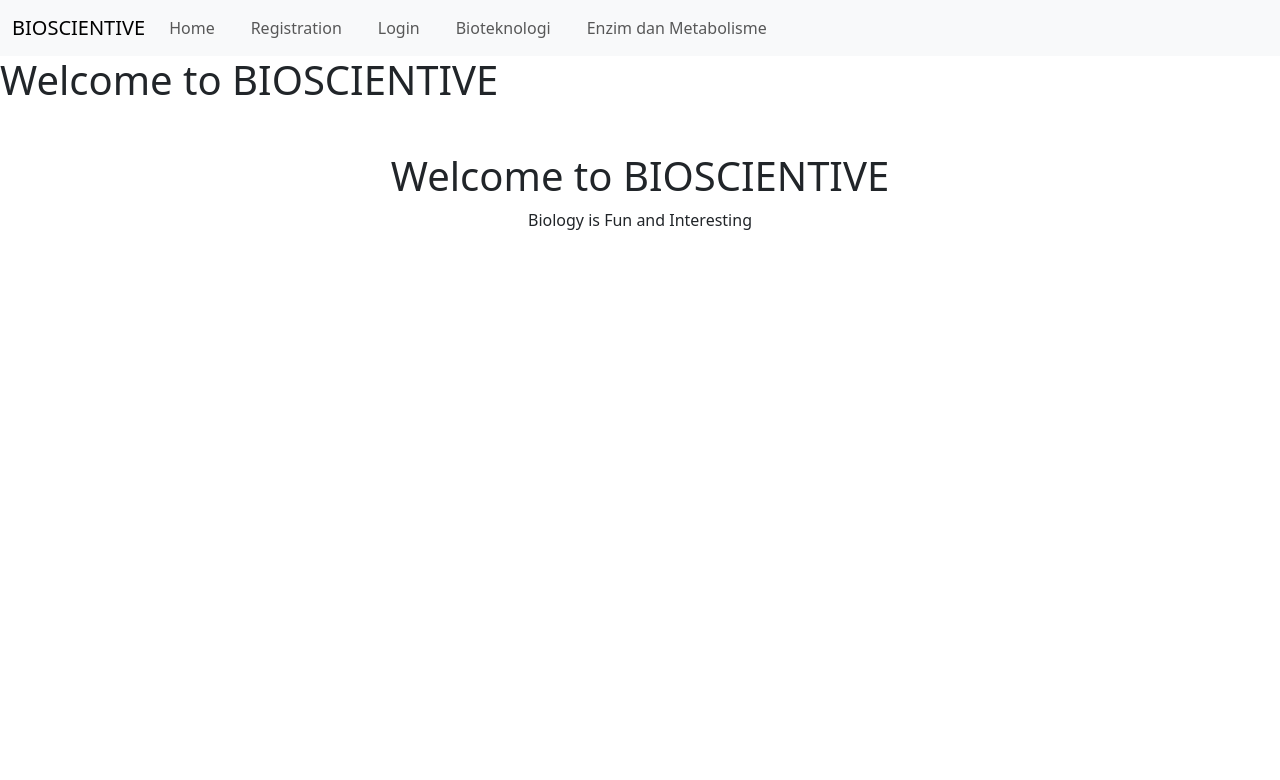
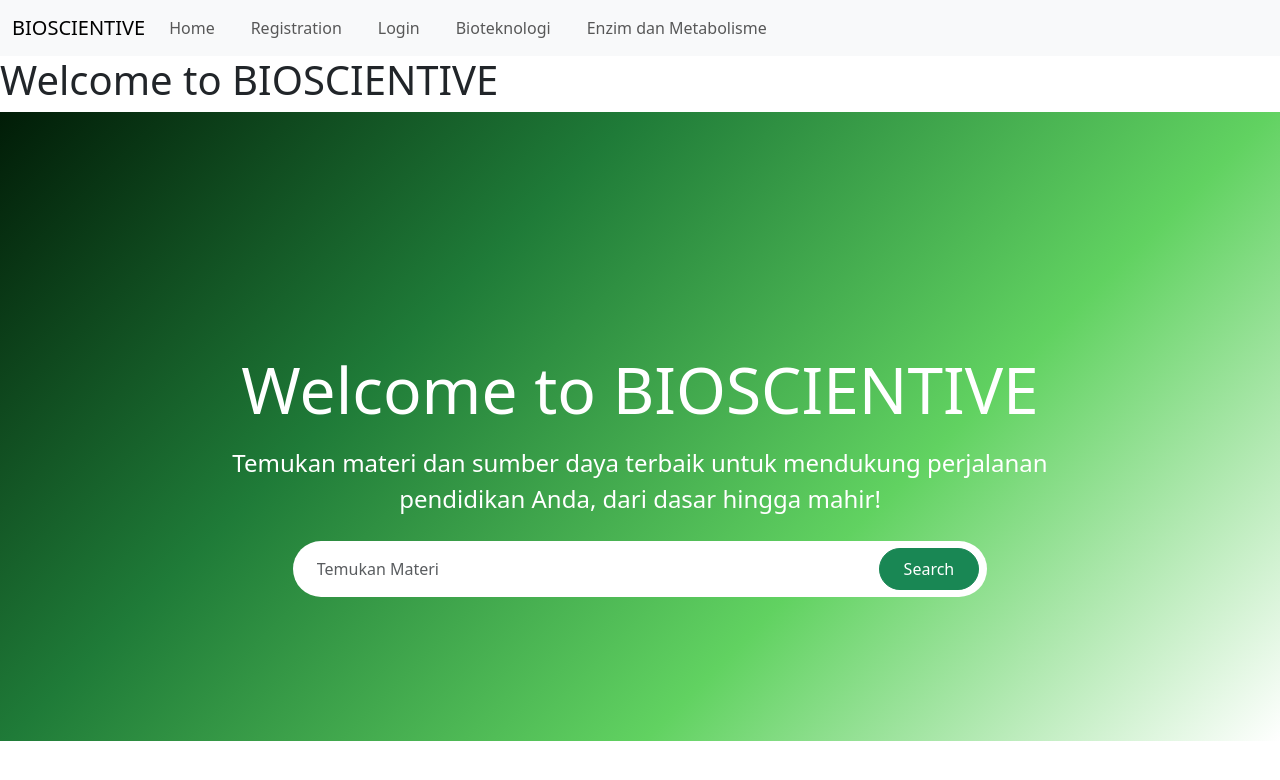
Before and after one commit to shintaem2005/Proyek-PSW1-Kelompok-7-Biologi-Kelas-12-SMA-D-IV-TRPL-Angkatan-24, a React (Create React App) app: page /home in a window 1280 px wide. Shown: the top 780 px of the page. Built offline with nearby package versions, Linux system fonts and the light colour scheme.

Commit message:
Update Homepage.js

```diff
--- a/src/pages/Homepage.js
+++ b/src/pages/Homepage.js
@@ -1,14 +1,42 @@
-// Homepage adalah Dashboard
 
 import React from "react";
+import './styles.css';
 
 const Homepage = () => {
-  return(
-    <div className="container text-center my-5">
-      <h1>Welcome to BIOSCIENTIVE</h1>
-      <p>Biology is Fun and Interesting</p>
+
+  return (
+
+    <div>
+    <div className="container-fluid py-5 mb-5 hero-header bg-gradient-success">
+      <div className="container py-5">
+        <div className="row justify-content-center py-5">
+          <div className="col-lg-10 pt-lg-5 mt-lg-5 text-center">
+            <h1 className="display-3 text-white mb-3 animated slideInDown">
+              Welcome to BIOSCIENTIVE
+            </h1>
+            <p className="fs-4 text-white mb-4 animated slideInDown">
+              Temukan materi dan sumber daya terbaik untuk mendukung perjalanan pendidikan Anda, dari dasar hingga mahir!
+            </p>
+            <div className="position-relative w-75 mx-auto animated slideInDown">
+              <input
+                className="form-control border-0 rounded-pill w-100 py-3 ps-4 pe-5"
+                type="text"
+                placeholder="Temukan Materi"
+              />
+              <button
+                type="button"
+                className="btn btn-success rounded-pill py-2 px-4 position-absolute top-0 end-0 me-2"
+                style={{ marginTop: 7 }}
+              >
+                Search
+              </button>
+            </div>
+          </div>
+        </div>
+      </div>
     </div>
-  );
-};
+  </div>
+      );
+      };
 
 export default Homepage;
--- /dev/null
+++ b/src/pages/styles.css
@@ -0,0 +1,3 @@
+.bg-gradient-success {
+    background: linear-gradient(135deg, #011c07, #1f7b38, rgb(97, 210, 97), white);
+  }
```
